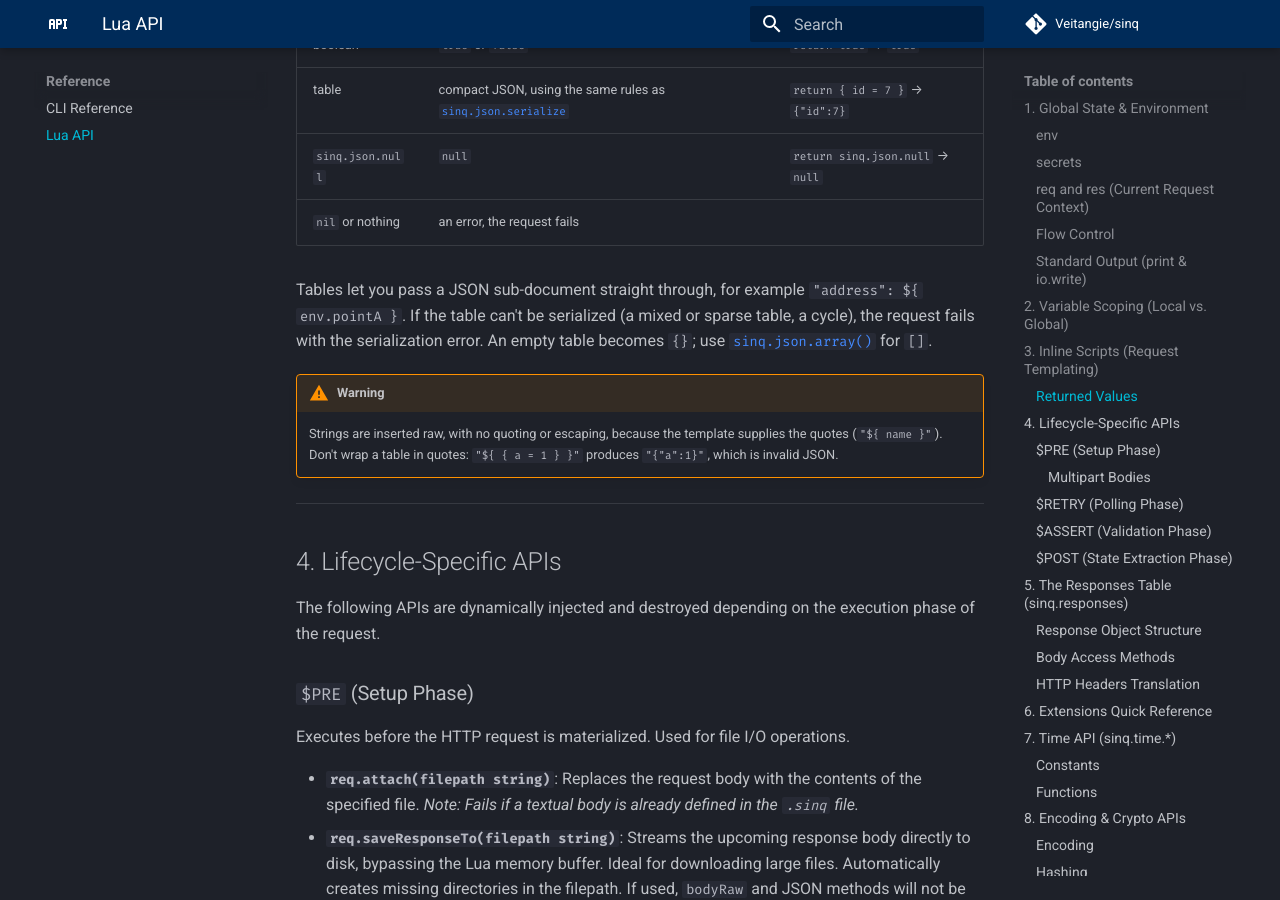
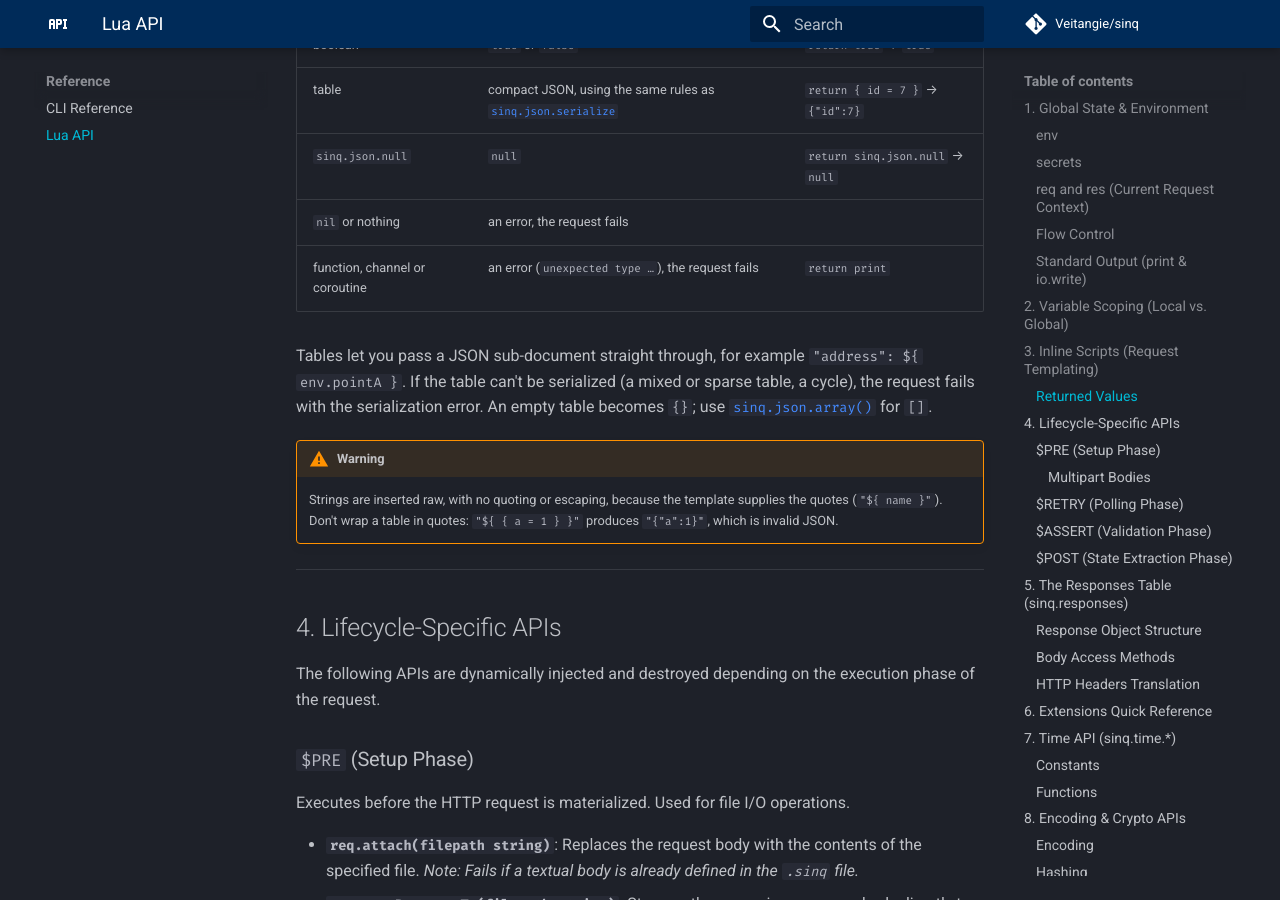
Before and after one commit to Veitangie/sinq, an MkDocs documentation site: the page built from docs/lua-api.md, in a window 1280 px wide and 900 px high, scrolled down 3103 px. Built offline with MkDocs 1.6.1 and Material for MkDocs 9.7.7, drawn with Linux system fonts in a browser that asks for light colours; comment, search, counter and statistics services are not loaded; some of the changed text lies outside the part shown.

Commit message:
updated docs

```diff
--- a/docs/lua-api.md
+++ b/docs/lua-api.md
@@ -95,6 +95,7 @@ The value is inserted according to its type:
 | table | compact JSON, using the same rules as [`sinq.json.serialize`](#10-json-utilities-sinqjson) | `return { id = 7 }` → `{"id":7}` |
 | `sinq.json.null` | `null` | `return sinq.json.null` → `null` |
 | `nil` or nothing | an error, the request fails | |
+| function, channel or coroutine | an error (`unexpected type …`), the request fails | `return print` |
 
 Tables let you pass a JSON sub-document straight through, for example `"address": ${ env.pointA }`. If the table can't be serialized (a mixed or sparse table, a cycle), the request fails with the serialization error. An empty table becomes `{}`; use [`sinq.json.array()`](#10-json-utilities-sinqjson) for `[]`.
 
@@ -437,7 +438,7 @@ The `sinq.json` table provides explicit methods to parse and serialize JSON data
 
 * **`sinq.json.array(tbl table?)`**: Marks a table as a JSON array, so it serializes as `[]` when empty instead of `{}`.
     * **Returns:** `(result table, error string)`
-    * Without an argument (or with `nil`), returns a new empty array: `"tags": ${ sinq.json.array() }` sends `"tags": []`.
+    * Without an argument (or with `nil`), returns a new empty array: `"tags": ${ return sinq.json.array() }` sends `"tags": []`.
     * With a table, marks that table in place and returns it. The table must be array-shaped: empty, or keys `1..n` with no gaps and nothing else. A non-empty array already serializes as an array; marking it matters when it may end up empty, such as a list that is filtered down later.
     * Returns `nil` and an error for a table that isn't array-shaped (in which case the table isn't marked), for an argument that isn't a table, or for more than one argument.
 
```
Also changed, not shown: README.md (+1 -1 lines), docs/man.md (+1 -1 lines).
